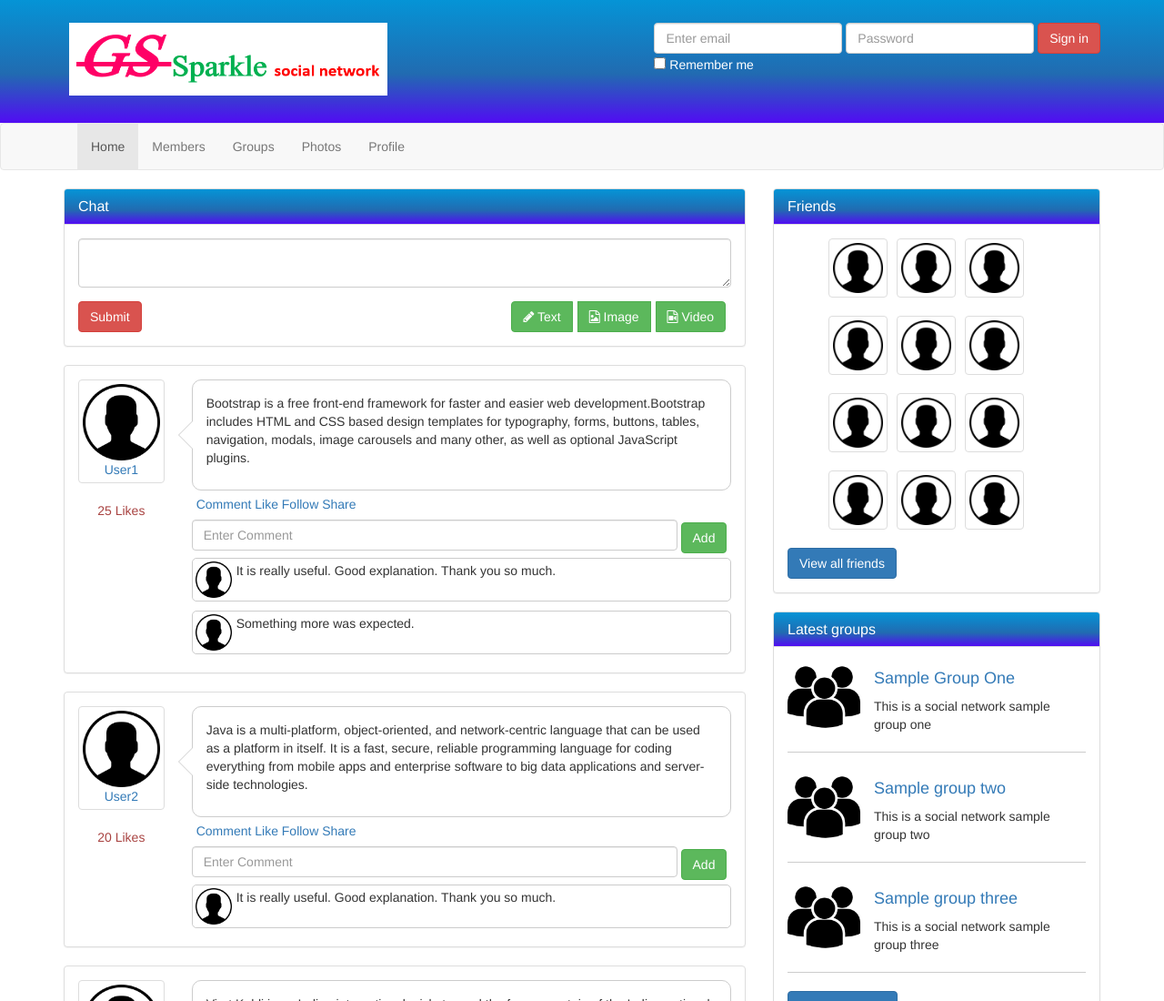
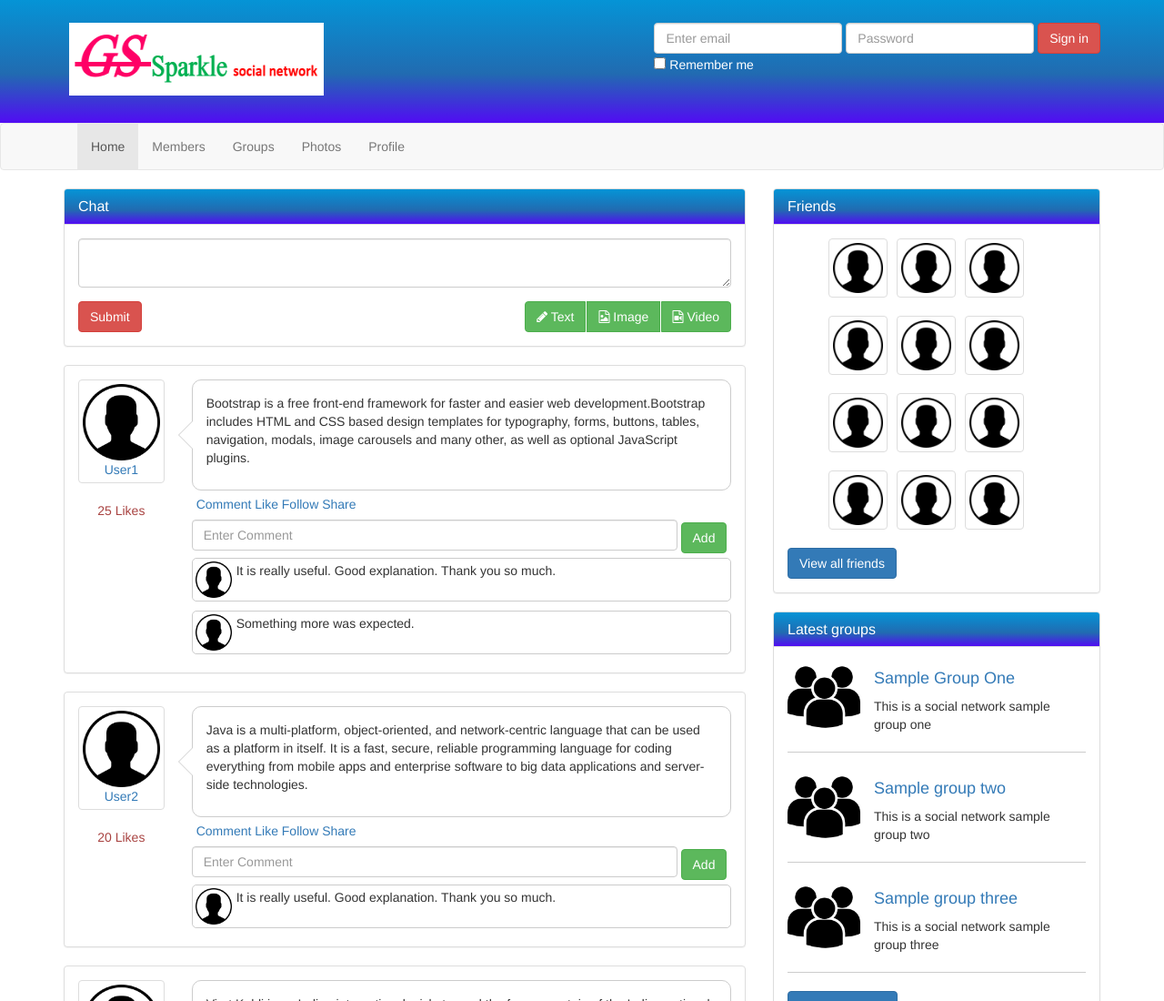
Before and after one commit to gautams26/social-network-frontend, a plain HTML site: page index.html in a window 1280 px wide. Shown: the top 1100 px of the page at 91% size. Drawn offline with nearby package versions, Linux system fonts and the light colour scheme.

Commit message:
Add files via upload

```diff
--- a/index.html
+++ b/index.html
@@ -13,7 +13,7 @@
   <body>
     <header>
       <div class="container">
-        <img src="img/logo.png" class="logo" style="height: 80px;width: 350px;margin-bottom: 30px;margin-left:6px;">
+        <img src="img/logo.png" class="logo" style="height: 80px;width: 280px;margin-bottom: 30px;margin-left:6px;">
         <form class="form-inline">
           <div class="form-group">
             <label class="sr-only" for="exampleInputEmail3">Email address</label>
@@ -68,12 +68,12 @@
                     <textarea class="form-control"></textarea>
                   </div>
 
-                  <button type="submit" class="btn btn-default btn-danger">Submit</button>
+                  <button type="submit" class="btn btn-default btn-danger" style="margin-left:0px;">Submit</button>
                   <div class="pull-right">
                     <div class="btn-group">
-                    <button type="button" class="btn btn-default btn-success" style="margin-right: 6px;"><i class="fa fa-pencil"></i> Text</button>
-                    <button type="button" class="btn btn-default btn-success" style="margin-right: 6px;"><i class="fa fa-file-image-o"></i> Image</button>
-                    <button type="button" class="btn btn-default btn-success" style="margin-right: 6px;"> <i class="fa fa-file-video-o"></i> Video</button>
+                    <button type="button" class="btn btn-default btn-success" style="margin-right:2px;"><i class="fa fa-pencil"></i> Text</button>
+                    <button type="button" class="btn btn-default btn-success" style="margin-right:1.3px;"><i class="fa fa-file-image-o"></i> Image</button>
+                    <button type="button" class="btn btn-default btn-success"> <i class="fa fa-file-video-o"></i> Video</button>
                   </div>
                   </div>
                 </form>
```
Also changed, not shown: groups.html (+1 -1 lines), members.html (+1 -1 lines), photos.html (+1 -1 lines), profile.html (+4 -4 lines).
